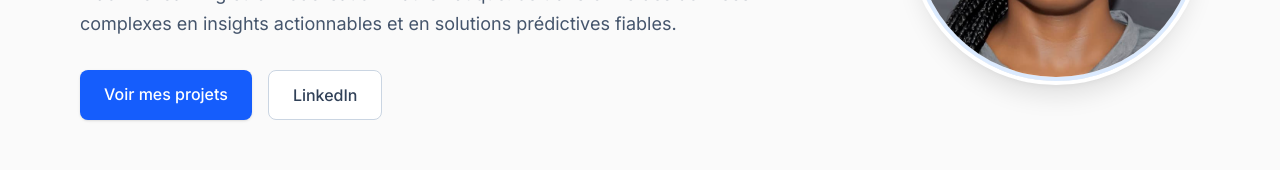
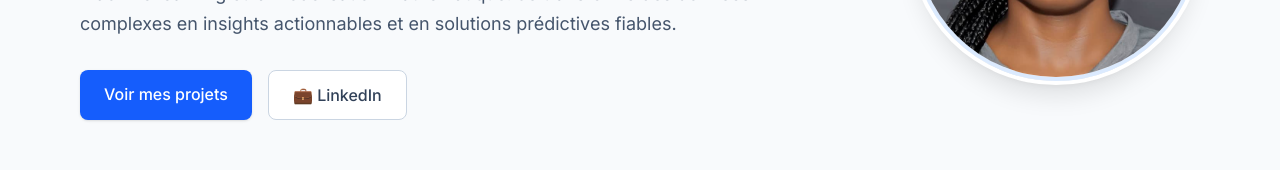
Before and after one commit to Djuikem/portfolio-cynthia, a Next.js app: page / in a window 1280 px wide. Shown: the part 438-608 px from the top of the page. Built offline with nearby package versions, Linux system fonts and the light colour scheme.

Commit message:
Fix: use native Tailwind utilities for colors V2

```diff
--- a/src/app/globals.css
+++ b/src/app/globals.css
@@ -1,6 +1,6 @@
 @import "tailwindcss";
 
-/* 🎨 Mode clair forcé + rendu cohérent */
+/* 🎨 Mode clair forcé pour la cohérence */
 * {
   color-scheme: light;
   -webkit-font-smoothing: antialiased;
@@ -11,36 +11,9 @@ html {
   scroll-behavior: smooth;
 }
 
-/* 🌈 Palette professionnelle pour Tailwind v4 */
-@theme {
-  --color-primary-50: #eef2ff;
-  --color-primary-100: #e0e7ff;
-  --color-primary-200: #c7d2fe;
-  --color-primary-300: #a5b4fc;
-  --color-primary-400: #818cf8;
-  --color-primary-500: #6366f1;
-  --color-primary-600: #4f46e5;
-  --color-primary-700: #4338ca;
-
-  --color-secondary-500: #8b5cf6;
-  --color-secondary-600: #7c3aed;
-
-  --color-accent-500: #f97316;
-  --color-accent-600: #ea580c;
-
-  --color-background: #fafafa;
-  --color-background-card: #ffffff;
-
-  --color-text-primary: #1e293b;
-  --color-text-secondary: #64748b;
-  --color-text-muted: #94a3b8;
-
-  --color-border: #e2e8f0;
-
-  --shadow-soft: 0 2px 12px rgba(0, 0, 0, 0.04);
-  --shadow-elevated: 0 8px 30px rgba(0, 0, 0, 0.08);
+/* Définition des couleurs de base en CSS standard */
+body {
+  background-color: #f8fafc; /* slate-50 : Gris très clair professionnel */
+  color: #0f172a; /* slate-900 : Texte très sombre et lisible */
+  font-family: ui-sans-serif, system-ui, -apple-system, sans-serif;
 }
-
-body {
-  @apply bg-background text-text-primary antialiased;
-}
--- a/src/components/sections/HeroSection.tsx
+++ b/src/components/sections/HeroSection.tsx
@@ -32,7 +32,7 @@ export default function HeroSection() {
             rel="noopener noreferrer"
             className="px-6 py-3 bg-white text-slate-700 border border-slate-300 rounded-lg font-medium hover:bg-slate-50 transition"
           >
-            LinkedIn
+            💼 LinkedIn
           </a>
         </div>
       </div>
```
